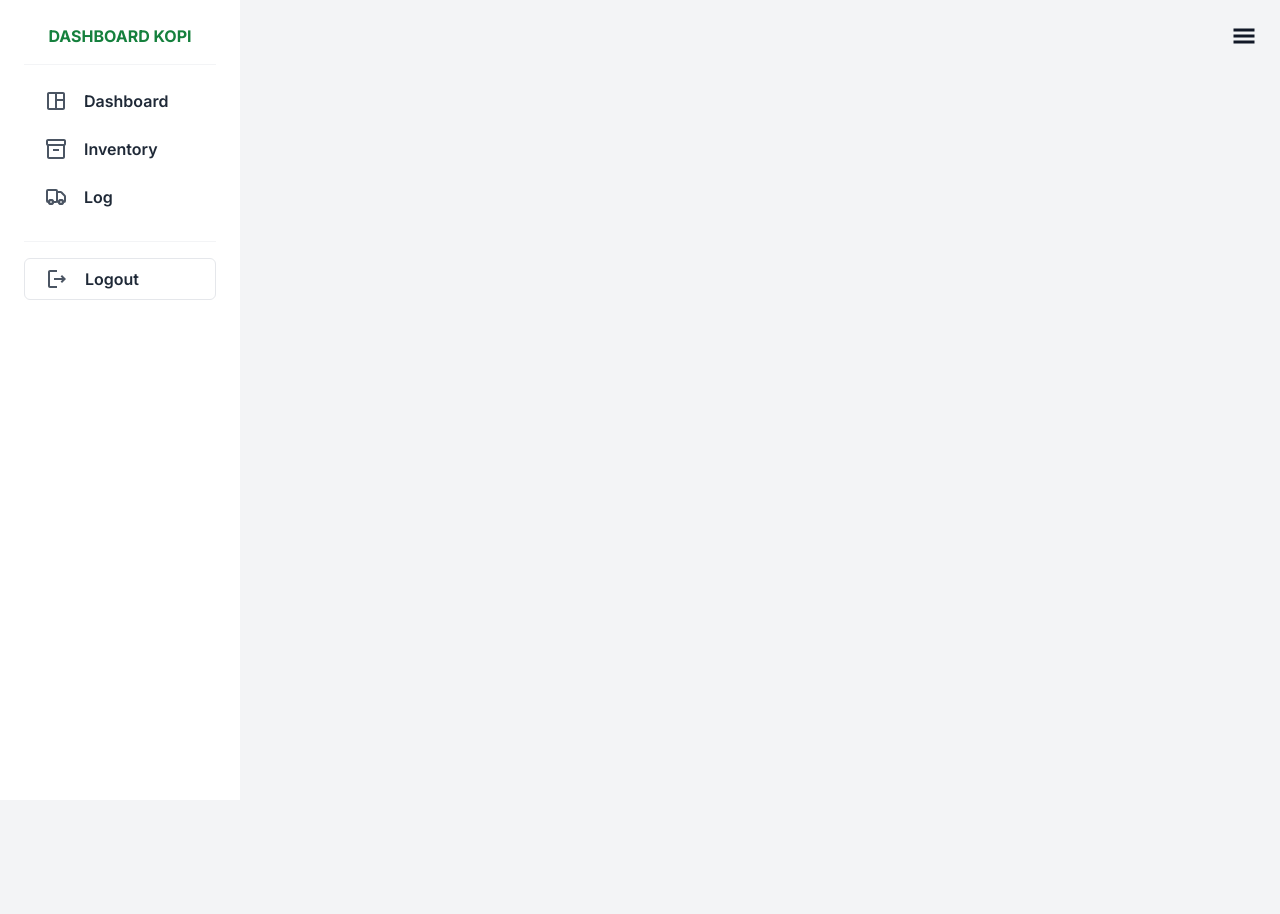
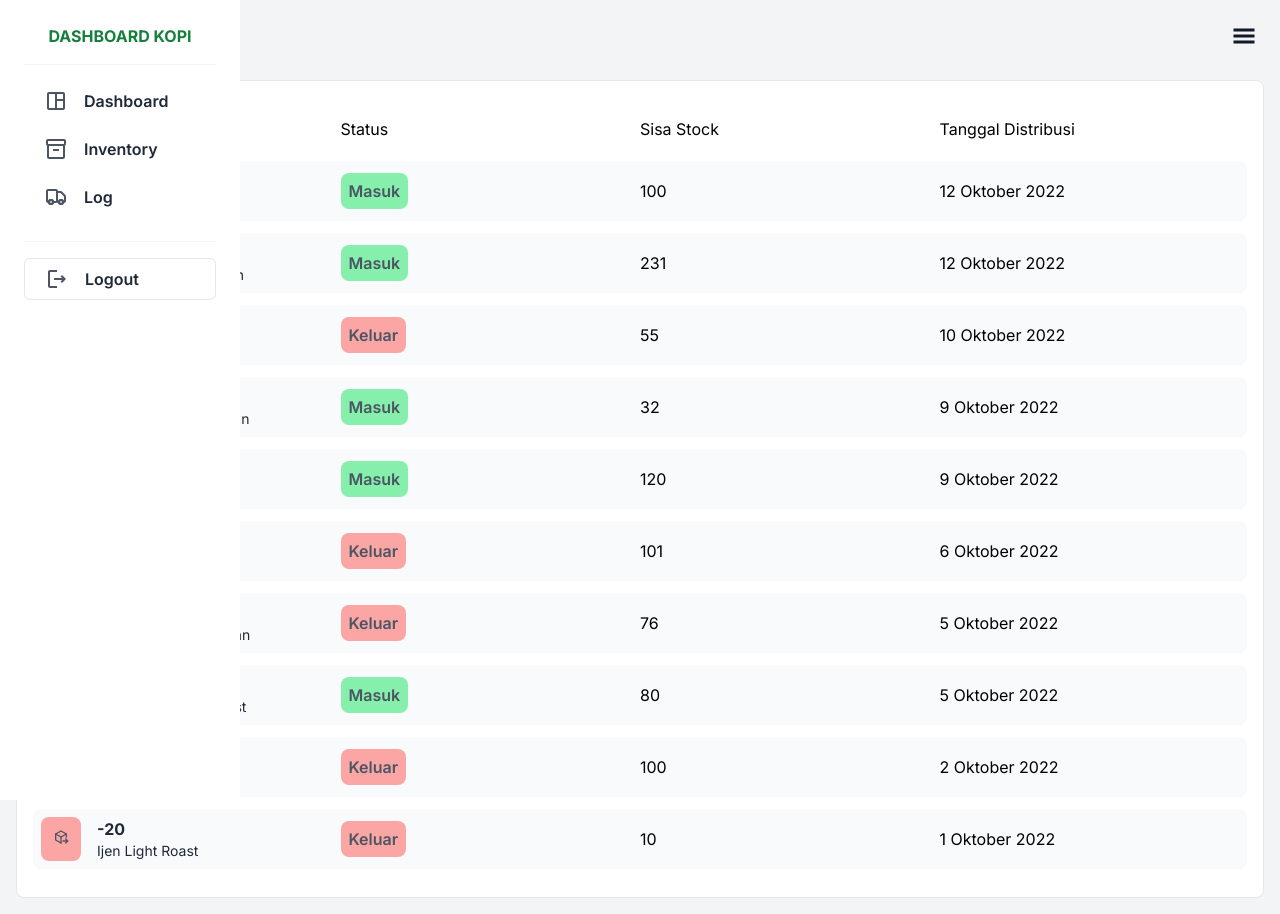
Before and after one commit to dshimawan/codename-kopi, a Next.js app: page /log in a window 1280 px wide. Before the commit the page ends 800 px from the top, so only its background shows below. Built offline with nearby package versions, Linux system fonts and the light colour scheme.

Commit message:
add log page content

```diff
--- a/app/log/page.js
+++ b/app/log/page.js
@@ -1,9 +1,64 @@
+import { data } from '@/data/data'
 import React from 'react'
+import {
+  TbPackageExport,
+  TbPackageImport
+ } from 'react-icons/tb';
 
 export default function Log() {
   return (
-    <div>
-      <h1>Product Log Page</h1>
+    <div className='pt-20 p-4'>
+      <div className='w-full m-auto p-4 border rounded-lg bg-white overflow-y-auto'>
+        <div className='my-3 p-2 grid md:grid-cols-4 sm:grid-cols-3 grid-cols-2 items-center justify-between cursor-pointer'>
+          <span>Barang</span>
+          <span className='sm:text-left text-right'>Status</span>
+          <span className='hidden md:grid'>Sisa Stock</span>
+          <span className='hidden sm:grid'>Tanggal Distribusi</span>
+        </div>
+        <ul>
+          {data.map((order, id) => (
+            <li
+              key={id}
+              className='bg-gray-50 hover:bg-gray-100 rounded-lg my-3 p-2 grid md:grid-cols-4 sm:grid-cols-3 grid-cols-2 items-center justify-between cursor-pointer'
+            >
+              <div className='flex'>
+                <div className={
+                  order.log == 'Masuk'
+                    ? 'bg-green-300 p-3 rounded-lg'
+                    : 'bg-red-300 p-3 rounded-lg'
+                }>
+                  {
+                    order.log == 'Masuk'
+                      ? <TbPackageImport className='text-gray-600' />
+                      : <TbPackageExport className='text-gray-600' />
+                  }
+                </div>
+                <div className='pl-4'>
+                  <p className='text-gray-800 font-bold'>
+                    {order.count}
+                  </p>
+                  <p className='text-gray-800 text-sm'>{order.name.origin + ' ' + order.name.type}</p>
+                </div>
+              </div>
+              <p className='text-gray-600 font-semibold sm:text-left text-right'>
+                <span
+                  className={
+                    order.log == 'Masuk'
+                      ? 'bg-green-300 p-2 rounded-lg'
+                      : 'bg-red-300 p-2 rounded-lg'
+                  }
+                >
+                  {order.log}
+                </span>
+              </p>
+              <p className='hidden md:flex'>{order.stock}</p>
+              <div className='sm:flex hidden justify-between items-center'>
+                <p>{order.date}</p>
+              </div>
+            </li>
+          ))}
+        </ul>
+      </div>
     </div>
   )
 }
--- a/data/data.js
+++ b/data/data.js
@@ -7,7 +7,7 @@ export const data = [
       },
       count: '+20',
       stock: '100',
-      status: 'On Hold',
+      date: '12 Oktober 2022',
       water: '11%',
       log: 'Masuk',
     },
@@ -19,7 +19,7 @@ export const data = [
       },
       count: '+10',
       stock: '231',
-      status: 'Processing',
+      date: '12 Oktober 2022',
       water: '12%',
       log: 'Masuk',
     },
@@ -31,7 +31,7 @@ export const data = [
       },
       count: '-17',
       stock: '55',
-      status: 'Completed',
+      date: '10 Oktober 2022',
       water: '4%',
       log: 'Keluar',
     },
@@ -43,7 +43,7 @@ export const data = [
       },
       count: '+11',
       stock: '32',
-      status: 'Processing',
+      date: '9 Oktober 2022',
       water: '11%',
       log: 'Masuk',
     },
@@ -55,7 +55,7 @@ export const data = [
       },
       count: '+20',
       stock: '120',
-      status: 'On Hold',
+      date: '9 Oktober 2022',
       water: '8%',
       log: 'Masuk',
     },
@@ -67,7 +67,7 @@ export const data = [
       },
       count: '-28',
       stock: '101',
-      status: 'Completed',
+      date: '6 Oktober 2022',
       water: '4%',
       log: 'Keluar',
     },
@@ -79,7 +79,7 @@ export const data = [
       },
       count: '-11',
       stock: '76',
-      status: 'Completed',
+      date: '5 Oktober 2022',
       water: '10%',
       log: 'Keluar',
     },
@@ -91,7 +91,7 @@ export const data = [
       },
       count: '15',
       stock: '80',
-      status: 'Completed',
+      date: '5 Oktober 2022',
       water: '7%',
       log: 'Masuk',
     },
@@ -103,7 +103,7 @@ export const data = [
       },
       count: '-12',
       stock: '100',
-      status: 'Completed',
+      date: '2 Oktober 2022',
       water: '3%',
       log: 'Keluar',
     },
@@ -115,7 +115,7 @@ export const data = [
       },
       count: '-20',
       stock: '10',
-      status: 'Completed',
+      date: '1 Oktober 2022',
       water: '7%',
       log: 'Keluar',
     },
```
